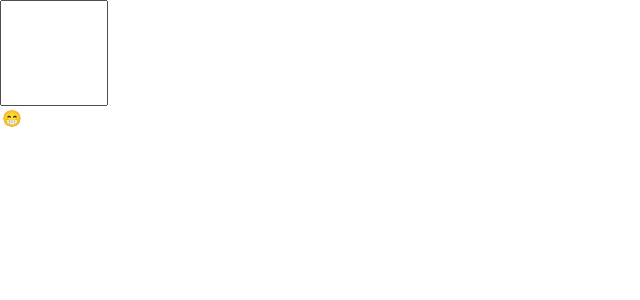
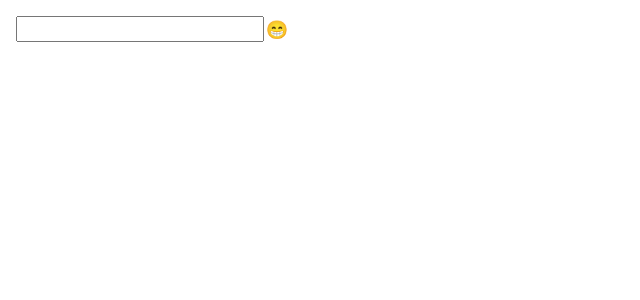
Before and after one commit to ssthouse/emoji-selector, a React (Create React App) app: page / in a window 1280 px wide. Shown: the top 300 px of the page, without its empty margins (0-640 px from the left). Built offline with nearby package versions, Linux system fonts and the light colour scheme.

Commit message:
Move EmojiSelector into a single folder

```diff
--- a/src/App.css
+++ b/src/App.css
@@ -2,3 +2,12 @@ html,
 body {
   width: 100%;
 }
+
+.App {
+  padding: 16px;
+  display: flex;
+}
+
+.emoji-input {
+  width: 240px;
+}
--- a/src/App.js
+++ b/src/App.js
@@ -1,6 +1,6 @@
 import React, { Component } from 'react'
 import './App.css'
-import EmojiSelector from './EmojiSelector'
+import EmojiSelector from './EmojiSelector/EmojiSelector'
 
 class App extends Component {
   constructor(props) {
@@ -12,10 +12,10 @@ class App extends Component {
     return (
       <div className="App">
         <input
-          style={{ width: '100px', height: '100px' }}
+          className="emoji-input"
           ref={this.testInput}
         />
-        <EmojiSelector inputRef={this.testInput} />
+        <EmojiSelector inputRef={this.testInput} iconSize={18} />
       </div>
     )
   }
--- a/src/EmojiSelector.css
+++ b/src/EmojiSelector/EmojiSelector.css
@@ -8,8 +8,7 @@
   align-items: center;
   justify-content: center;
   cursor: pointer;
-  width: 24px;
-  height: 24px;
+  padding: 4px;
 }
 
 .emoji-selector .emoji-icon:hover {
--- a/src/EmojiSelector.js
+++ b/src/EmojiSelector/EmojiSelector.js
@@ -1,7 +1,7 @@
 import EmojiList from './emojiList.json'
 import React, { Component } from 'react'
 import './EmojiSelector.css'
-import EmojiBoard from './EmojiBoard/EmojiBoard.js'
+import EmojiBoard from '../EmojiBoard/EmojiBoard.js'
 
 class EmojiSelector extends Component {
   constructor(props) {
@@ -22,7 +22,8 @@ class EmojiSelector extends Component {
 
   handleEmojiIconClick() {
     const newState = {
-      showEmojiBoard: !this.state.showEmojiBoard
+      showEmojiBoard: !this.state.showEmojiBoard,
+      searchKey: ''
     }
     this.setState(newState)
   }
@@ -47,8 +48,16 @@ class EmojiSelector extends Component {
 
     return (
       <div className="emoji-selector">
-        <div className="emoji-icon" onClick={() => this.handleEmojiIconClick()}>
-          😁
+        <div
+          className="emoji-icon"
+          style={{
+            fontSize: `${this.props.iconSize}px`,
+            width: `${this.props.iconSize}px`,
+            height: `${this.props.iconSize}px`
+          }}
+          onClick={() => this.handleEmojiIconClick()}
+        >
+          <span>😁</span>
         </div>
 
         <div
@@ -72,4 +81,8 @@ class EmojiSelector extends Component {
   }
 }
 
+EmojiSelector.defaultProps = {
+  iconSize: 16
+}
+
 export default EmojiSelector
```
Also changed, not shown: src/EmojiSelector/emojiList.json (renamed from src/emojiList.json).
